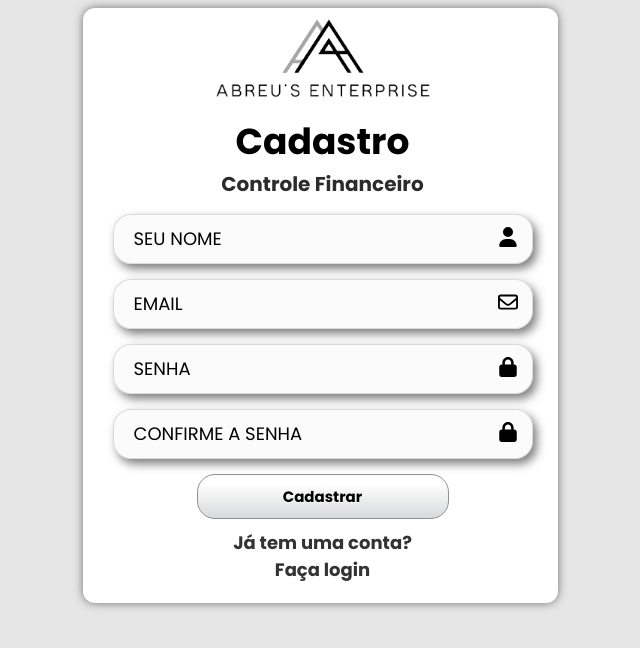
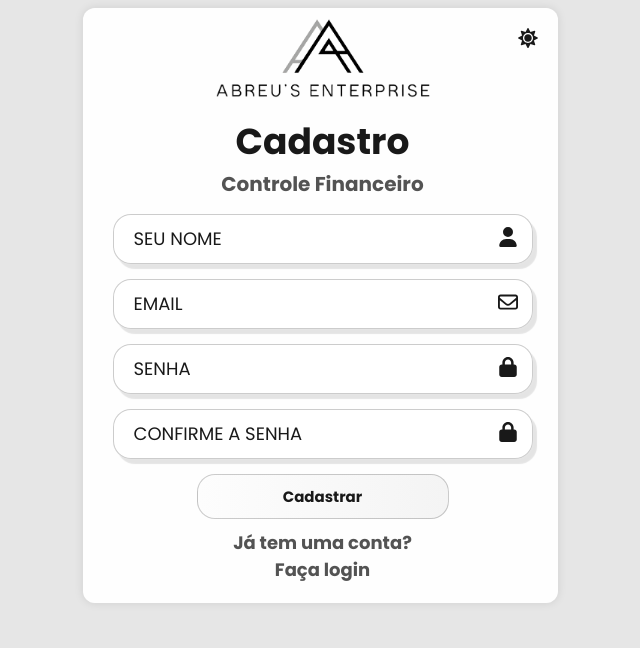
Before and after one commit to Nexusf1re/AbreusFinancial-FrontEnd, a React (Create React App) app: page /sign-up in a window 1280 px wide. Shown: the top 648 px of the page, without its empty margins (320-960 px from the left). Built offline with nearby package versions, Linux system fonts and the light colour scheme; no server answers.

Commit message:
theme toggle login and signup

```diff
--- /dev/null
+++ b/src/components/ThemeToggle/ThemeToggle.js
@@ -0,0 +1,39 @@
+import React, { useState, useEffect } from 'react';
+import { FaSun, FaMoon } from 'react-icons/fa';
+import styles from './ThemeToggle.module.css';
+
+const ThemeToggle = () => {
+    const [theme, setTheme] = useState(() => {
+        const savedTheme = localStorage.getItem('theme');
+        return savedTheme || 'light';
+    });
+
+    useEffect(() => {
+        document.documentElement.setAttribute('data-theme', theme);
+        localStorage.setItem('theme', theme);
+
+        // Adiciona ou remove a classe dark-theme
+        if (theme === 'dark') {
+            document.body.classList.add('dark-theme');
+        } else {
+            document.body.classList.remove('dark-theme');
+        }
+    }, [theme]);
+
+    const toggleTheme = () => {
+        const newTheme = theme === 'light' ? 'dark' : 'light';
+        setTheme(newTheme);
+    };
+
+    return (
+        <button
+            className={`${styles.themeToggle} ${theme === 'dark' ? styles.dark : ''}`}
+            onClick={toggleTheme}
+            aria-label="Alternar tema"
+        >
+            {theme === 'light' ? <FaSun /> : <FaMoon />}
+        </button>
+    );
+};
+
+export default ThemeToggle;
--- /dev/null
+++ b/src/components/ThemeToggle/ThemeToggle.module.css
@@ -0,0 +1,27 @@
+/* ThemeToggle.module.css */
+.themeToggle {
+    background: none;
+    border: none;
+    padding: 8px;
+    cursor: pointer;
+    border-radius: 50%;
+    transition: all 0.3s ease;
+    color: var(--font-color);
+    display: flex;
+    align-items: center;
+    justify-content: center;
+}
+
+.themeToggle:hover {
+    background-color: var(--back-color-secondary);
+    transform: scale(1.1);
+}
+
+.themeToggle svg {
+    width: 20px;
+    height: 20px;
+}
+
+.dark {
+    color: var(--font-color);
+}
--- a/src/components/TopBar/TopBar.jsx
+++ b/src/components/TopBar/TopBar.jsx
@@ -1,23 +1,14 @@
-import React, { useState } from 'react';
-import { FaCircleUser, FaArrowRightFromBracket, FaMoon, FaSun } from "react-icons/fa6";
+import React from 'react';
+import { FaCircleUser, FaArrowRightFromBracket } from "react-icons/fa6";
 import styles from "./TopBar.module.css";
 import { useNavigate } from 'react-router-dom';
 import { saudacao }  from '../../utils/greetings.js';
 import { getUsernameFromToken, logout } from '../../services/authService';
-import useTheme from '../../hooks/useTheme';
+import ThemeToggle from '../ThemeToggle/ThemeToggle';
 
 const TopBar = () => {
     const navigate = useNavigate();
     const username = getUsernameFromToken();
-    const { toggleTheme } = useTheme();
-    const [isDark, setIsDark] = useState(() =>
-        document.body.classList.contains('dark-theme')
-    );
-
-    const handleThemeToggle = () => {
-        toggleTheme();
-        setIsDark(!isDark);
-    };
 
     const handleLogout = () => {
         logout();
@@ -29,9 +20,9 @@ const TopBar = () => {
             <FaCircleUser className={styles.usericon} />
             <p className={styles.welcome}>Olá {username}</p>
             <p className={styles.greeting}>{saudacao()}</p>
-            <button className={styles.themeToggle} onClick={handleThemeToggle}>
-                {isDark ? <FaSun /> : <FaMoon />}
-            </button>
+            <div className={styles.themeToggleContainer}>
+                <ThemeToggle />
+            </div>
             <button className={styles.exit} onClick={handleLogout}>
                 <FaArrowRightFromBracket className={styles.exiticon} />
                 <p className={styles.p}>Sair</p>
--- a/src/components/TopBar/TopBar.module.css
+++ b/src/components/TopBar/TopBar.module.css
@@ -96,13 +96,12 @@
     color: var(--font-color);
   }
 
-  .themeToggle {
+  .themeToggleContainer {
     display: inline;
     position: fixed;
     right: 65px;
     text-align: center;
     font-size: 19px;
-    margin-top: 4px;
     padding: 0;
     text-decoration: none;
     color: var(--font-color);
@@ -112,6 +111,6 @@
     transition: transform 0.3s ease;
   }
 
-  .themeToggle:hover {
+  .themeToggleContainer:hover {
     transform: scale(1.1);
   }
--- a/src/pages/SignUp/SignUp.jsx
+++ b/src/pages/SignUp/SignUp.jsx
@@ -1,12 +1,13 @@
 import React, { useState, useEffect } from 'react';
 import { useNavigate, Link } from 'react-router-dom';
 import styles from './SignUp.module.css';
-import Slogan from '../../assets/Slogan.png';
+import SloganDark from '../../assets/Slogan.png';
+import SloganWhite from '../../assets/Slogan White.png';
 import { FaLock, FaRegEnvelope, FaUser } from "react-icons/fa6";
 import useRegister from '../../hooks/useRegister';
 import ToastConfig from '../../components/ToastConfig/ToastConfig';
 import { toast } from 'react-toastify';
-
+import ThemeToggle from '../../components/ThemeToggle/ThemeToggle';
 
 const SignUp = () => {
   const [username, setUsername] = useState('');
@@ -16,6 +17,14 @@ const SignUp = () => {
   const [capsLockWarning, setCapsLockWarning] = useState(false);
   const { registerUser, loading, success } = useRegister();
   const navigate = useNavigate();
+  const [currentSlogan, setCurrentSlogan] = useState(() => {
+    const savedTheme = localStorage.getItem('theme');
+    return savedTheme === 'dark' ? SloganWhite : SloganDark;
+  });
+
+  const handleLogoClick = () => {
+    navigate('/landing');
+  };
 
   const handleUsernameChange = (e) => {
     const formattedUsername = e.target.value.replace(/\s+/g, '').toUpperCase().trim();
@@ -55,10 +64,36 @@ const SignUp = () => {
     }
   }, [success, navigate]);
 
+  useEffect(() => {
+    const handleThemeChange = () => {
+      const isDarkTheme = document.body.classList.contains('dark-theme');
+      setCurrentSlogan(isDarkTheme ? SloganWhite : SloganDark);
+    };
+
+    // Observador de mudanças na classe do body
+    const observer = new MutationObserver(handleThemeChange);
+    observer.observe(document.body, {
+      attributes: true,
+      attributeFilter: ['class']
+    });
+
+    // Limpeza do observador
+    return () => observer.disconnect();
+  }, []);
+
   return (
     <div className={`${styles.wrapper} ${styles.signUpPage}`}>
       <ToastConfig />
-      <img src={Slogan} alt="Logo" className={styles.logo} />
+      <div style={{ position: 'absolute', top: '20px', right: '20px', zIndex: '9999' }}>
+        <ThemeToggle />
+      </div>
+      <img
+        src={currentSlogan}
+        alt="Logo"
+        className={styles.logo}
+        onClick={handleLogoClick}
+        style={{ cursor: 'pointer' }}
+      />
       <h1>Cadastro</h1>
       <h3 className={styles.controle}>Controle Financeiro</h3>
       <form onSubmit={handleSubmit}>
--- a/src/pages/SignUp/SignUp.module.css
+++ b/src/pages/SignUp/SignUp.module.css
@@ -5,12 +5,10 @@
 }
 
 .capsLockWarning {
-
     text-align: center;
-    color: red;
+    color: var(--error-color);
     font-weight: 700;
-  }
-
+}
 
 .signUpPage * {
     margin: 0;
@@ -28,9 +26,9 @@
 .wrapper {
     max-width: 420px;
     backdrop-filter: blur(4px);
-    background-color: #ffffff !important;
-    box-shadow: 0 0 10px rgba(0, 0, 0, 0.5);
-    color: #000000 !important;
+    background-color: var(--background-color) !important;
+    box-shadow: 0 0 10px var(--shadow-color);
+    color: var(--font-color) !important;
     border-radius: 12px;
     padding: 30px 25px 20px 30px;
     margin: auto;
@@ -41,11 +39,11 @@
 .wrapper h1 {
     font-size: 36px;
     text-align: center;
-    color: #000000 !important;
+    color: var(--font-color) !important;
 }
 
 .controle {
-    color: #2c2c2c !important;
+    color: var(--secondary-text-color) !important;
     text-align: center;
     font-size: 20px;
 }
@@ -64,23 +62,25 @@
     background: transparent;
     border: none;
     outline: none;
-    border: 1px solid rgba(95, 95, 95, 0.2);
+    border: 1px solid var(--border-color);
     border-radius: 18px;
     font-size: 18px;
-    color: #000000 !important;
+    color: var(--font-color) !important;
     padding: 20px 20px 20px;
     padding-right: 16%;
-    background-color: rgba(242, 242, 242, 0.3) !important;
-    box-shadow: 4px 5px 10px rgba(0, 0, 0, 0.5), 1px 1px 10px rgba(255, 255, 255, 0.3);
+    background-color: var(--input-background) !important;
+    box-shadow: 4px 5px 1px var(--shadow-color), 1px 1px 1px var(--highlight-color);
 }
 
 .inputBox input:focus {
     transform: scale(1.01);
-    box-shadow: 6px 6px 8px rgba(0, 0, 0, 0.4), inset 2px 2px 10px rgba(0, 0, 0, 0.446), inset -1px -1px 5px rgba(255, 255, 255, 0.6);
-  }
+    box-shadow: 6px 6px 2px var(--shadow-color),
+                inset 2px 2px 1px var(--shadow-color),
+                inset -1px -1px 5px var(--highlight-color);
+}
 
 .inputBox input::placeholder {
-    color: #000000 !important;
+    color: var(--font-color) !important;
     text-transform: uppercase;
 }
 
@@ -89,7 +89,7 @@
     position: absolute;
     top: 26%;
     right: 15px;
-    color: #000000 !important;
+    color: var(--font-color) !important;
 }
 
 .btn {
@@ -101,30 +101,29 @@
     margin: auto;
     width: 60%;
     height: 45px;
-    background-image: linear-gradient(to top, #D8D9DB 0%, #fff 80%, #FDFDFD 100%) !important;
+    background-image: var(--button-gradient) !important;
     border-radius: 18px;
-    border: 1px solid #8F9092 !important;
+    border: 1px solid var(--border-color) !important;
     transition: all 0.4s ease;
     font-size: 15px;
     font-weight: bold;
-    color: #000000 !important;
-    text-shadow: 0 1px #fff;
+    color: var(--font-color) !important;
+    text-shadow: 0 1px var(--highlight-color);
 }
 
-
 .inputBox .input::placeholder {
-    color: #000000 !important;
+    color: var(--font-color) !important;
     text-transform: uppercase;
-  }
+}
 
 .btn:hover {
-    box-shadow: 0px 0px 3px 10px #0000001b, inset 8px 8px 3px 3px #cecfd110;
+    box-shadow: 0px 0px 3px 10px var(--shadow-color), inset 8px 8px 3px 3px var(--highlight-color);
 }
 
 .cadastrar a {
     padding-top: 10px;
     text-decoration: none;
-    color: #333333 !important;
+    color: var(--secondary-text-color) !important;
     font-weight: bold;
     display: block;
     text-align: center;
--- a/src/styles/main.css
+++ b/src/styles/main.css
@@ -10,6 +10,17 @@
     --label-color: rgba(51, 51, 51, 1);
     --mainBackground: rgb(230, 230, 230);
     --bottomBar-font-color: rgba(64, 64, 64, 0.9);
+    --background-color: rgba(255, 255, 255, 0.95);
+    --shadow-color: rgba(0, 0, 0, 0.1);
+    --border-color: rgba(0, 0, 0, 0.2);
+    --highlight-color: rgba(255, 255, 255, 0.8);
+    --input-background: rgba(255, 255, 255, 0.95);
+    --secondary-text-color: rgba(64, 64, 64, 0.9);
+    --error-color: rgb(220, 53, 69);
+    --success-color: rgba(40, 167, 69, 0.2);
+    --focus-color: rgba(0, 123, 255, 0.25);
+    --overlay-color: rgba(0, 0, 0, 0.5);
+    --button-gradient: linear-gradient(to right, rgba(255, 255, 255, 0.9), rgba(245, 245, 245, 0.9));
 }
 
 .dark-theme{
@@ -24,6 +35,17 @@
     --label-color: rgba(255, 255, 255, 0.9);
     --mainBackground: rgba(132, 132, 132, 0.9);
     --bottomBar-font-color: rgba(195, 195, 195, 0.95);
+    --background-color: rgba(29, 29, 29, 0.95);
+    --shadow-color: rgba(0, 0, 0, 0.3);
+    --border-color: rgba(255, 255, 255, 0.2);
+    --highlight-color: rgba(255, 255, 255, 0.1);
+    --input-background: rgba(54, 54, 54, 0.95);
+    --secondary-text-color: rgba(195, 195, 195, 0.95);
+    --error-color: rgb(220, 53, 69);
+    --success-color: rgba(40, 167, 69, 0.2);
+    --focus-color: rgba(0, 123, 255, 0.25);
+    --overlay-color: rgba(0, 0, 0, 0.7);
+    --button-gradient: linear-gradient(to right, rgba(54, 54, 54, 0.9), rgba(44, 44, 44, 0.9));
 }
 
 body {
```
Also changed, not shown: src/pages/Login/Login.jsx (+28 -2 lines), src/pages/Login/Login.module.css (+34 -34 lines), src/assets/Slogan White.png (added).
